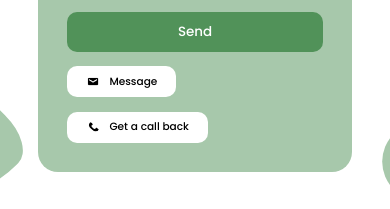
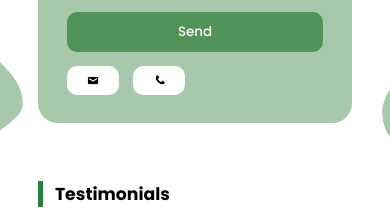
Before and after one commit to KevinSlim67/Food-Lab-Product-Landing-Page, a React (Create React App) app: page / in a window 390 px wide. Shown: the part 1307-1516 px from the top of the page. Built offline with nearby package versions, Linux system fonts and the light colour scheme.

Commit message:
slider buttons disappearance was made cross-browser compatible

```diff
--- a/src/components/navbar/navbar.css
+++ b/src/components/navbar/navbar.css
@@ -13,7 +13,6 @@ nav {
 nav img {
   height: 4rem;
   margin-left: 4rem;
-  margin-right: 6rem;
 }
 
 nav ul {
@@ -89,7 +88,7 @@ nav button:hover img {
   cursor: pointer;
 }
 
-@media (max-width: 1100px) {
+@media (max-width: 1050px) {
 
     nav {
       justify-content: space-between;
--- a/src/contact_us/contact_us.css
+++ b/src/contact_us/contact_us.css
@@ -139,9 +139,12 @@
 
 @media (max-width: 570px) {
     .contact-us .row {
-        flex-direction: column;
-        align-items: flex-start;
+        justify-content: start;
         gap: 1.5rem;
+    }
+
+    .contact-us button span {
+        display: none;
     }
 
     .contact-us input[type='submit'] {
--- a/src/intro/intro.css
+++ b/src/intro/intro.css
@@ -71,6 +71,11 @@ img {
   max-width: 100%;
   max-height: 100%;
   object-fit: fill;
+  transition: all 200ms ease;
+}
+
+img:hover {
+  transform: scale(1.02);
 }
 
 .text-container {
--- a/src/testimonials/testimonials.jsx
+++ b/src/testimonials/testimonials.jsx
@@ -13,6 +13,8 @@ function Testimonials() {
   const scroll = (scrollOffset) => {
     sliderDiv.current.scrollLeft += scrollOffset;
 
+    const maxScrollLeft = sliderDiv.current.scrollWidth - sliderDiv.current.clientWidth;
+
     //if scrollbar is at 0, hide the left button, otherwise, display it
     if (sliderDiv.current.scrollLeft !== 0) setLeftVisible("block");
     else {
@@ -21,7 +23,7 @@ function Testimonials() {
     }
 
     //if scrollbar is at its max value, hide the right button, otherwise, display it
-    if (sliderDiv.current.scrollLeft !== sliderDiv.current.scrollLeftMax)
+    if (sliderDiv.current.scrollLeft < maxScrollLeft)
       setRightVisible("block");
     else {
       setRightVisible("none");
```
